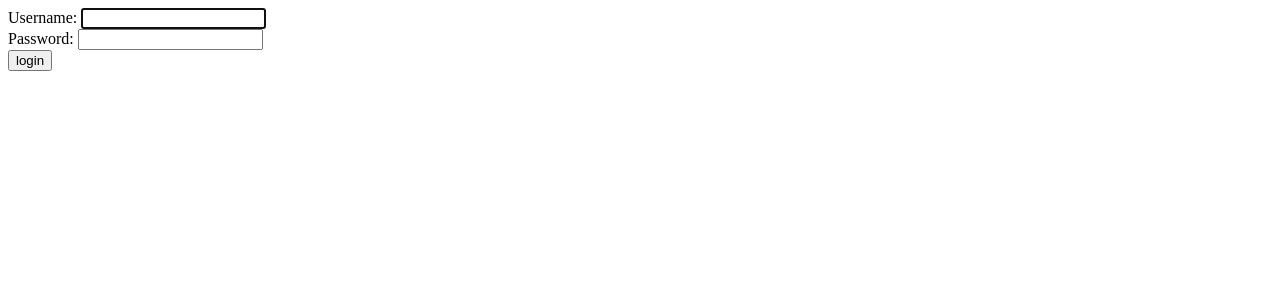
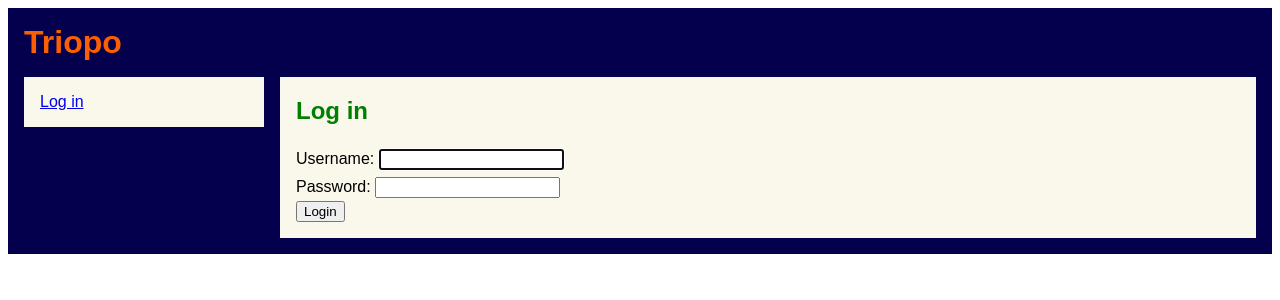
Before and after one commit to hazelw/triopo, a Django app: page /login/ in a window 1280 px wide. Shown: the top 300 px of the page. Run offline with Django 3.2, Linux system fonts and the light colour scheme.

Commit message:
feat: better login page

```diff
--- a/triopo/triopo/static/main.css
+++ b/triopo/triopo/static/main.css
@@ -28,3 +28,7 @@ h2 {
     padding-left: 1em;
     width: 100%;
 }
+
+.login-form {
+    line-height: 1.75em;
+}
--- a/triopo/triopo/templates/registration/login.html
+++ b/triopo/triopo/templates/registration/login.html
@@ -1,11 +1,20 @@
+{% extends 'main.html' %}
+{% load static %}
+
+<link rel="stylesheet" type="text/css" href="{% static '../main.css' %}" />
+
+{% block content %}
+        <h2>Log in</h2>
+
         <form method="POST" action="{% url 'login' %}">
             {% csrf_token %}
 
-    <div>
+            <div class="login-form">
                 <span>Username: {{ form.username }}</span> <br />
                 <span>Password: {{ form.password }}</span><br />
 
-        <input type="submit" value="login" />
+                <input type="submit" value="Login" />
                 <input type="hidden" name="next" value="{{ next }}" />
             </div>
         </form>
+{% endblock %}
```
Lines whose indentation alone changed are shown as unchanged.
